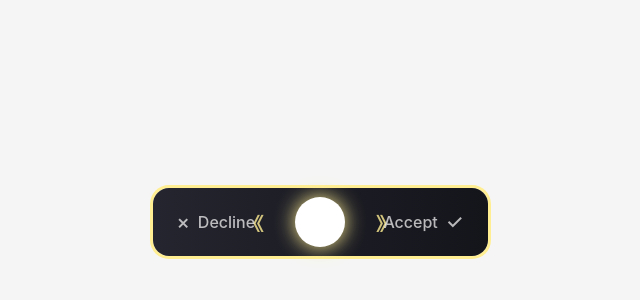
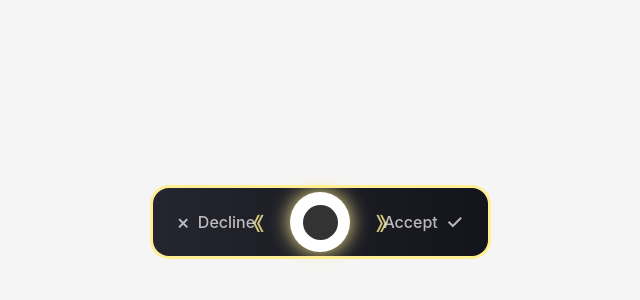
Before and after one commit to Walter254/rebet-slider-challenge, a React (Vite) app: page / in a window 1280 px wide. Shown: the part 178-478 px from the top of the page, without its empty margins (320-960 px from the left). Built offline with nearby package versions, Linux system fonts and the light colour scheme.

Commit message:
add orb center

```diff
--- a/src/components/Slider/constants.js
+++ b/src/components/Slider/constants.js
@@ -33,7 +33,7 @@ export const COLORS = {
   export const DIMENSIONS = {
     TRACK_WIDTH: 335,
     TRACK_HEIGHT: 68,
-    ORB_SIZE: 50,
+    ORB_SIZE: 60,
     BORDER_WIDTH: 3,
     BORDER_RADIUS: 16
   };
--- a/src/components/Slider/index.jsx
+++ b/src/components/Slider/index.jsx
@@ -1,5 +1,5 @@
 import React, { useState, useRef, useEffect } from 'react';
-import { SliderContainer, Track, Orb, Indicator, Arrow, Icon } from './styles';
+import { SliderContainer, Track, Orb, Indicator, Arrow, Icon, OrbCenter } from './styles';
 import { DIMENSIONS, COLORS, THRESHOLDS } from './constants';
 import { getTranslation } from '../../locales';
 
@@ -81,7 +81,9 @@ const Slider = ({ language = 'en' }) => {
           style={{
             transform: `translate(calc(-50% + ${position}px), -50%)`
           }}
-        />
+        >
+          <OrbCenter />
+        </Orb>
         <Arrow className="right">》</Arrow>
         <Indicator visible={normalizedPosition > THRESHOLDS.COLOR_TRANSITION}>
           {t.accept}
--- a/src/components/Slider/styles.js
+++ b/src/components/Slider/styles.js
@@ -49,6 +49,9 @@ export const Orb = styled.div`
   cursor: grab;
   transform: translate(-50%, -50%);
   z-index: 2;
+  display: flex;           // for centering the inner circle
+  justify-content: center; // for centering the inner circle
+  align-items: center;     // for centering the inner circle
   box-shadow: ${props => {
     if (props.position < 0) {
       return `0 0 20px ${COLORS.DECLINE.BORDER.DARK}`;
@@ -61,12 +64,21 @@ export const Orb = styled.div`
   transition: ${props =>
     props.isDragging
       ? 'none'
-      : 'transform 600ms cubic-bezier(0.25, 0.8, 0.25, 1.3)' // Bouncy spring effect when released
+      : 'transform 600ms cubic-bezier(0.25, 0.8, 0.25, 1.3)'
   };
 
   &:active {
     cursor: grabbing;
   }
+`;
+
+export const OrbCenter = styled.div`
+  width: 35px;  // Size of the inner circle
+  height: 35px; // Size of the inner circle
+  background-color: rgba(0, 0, 0, 0.8); // Slightly transparent black
+  border-radius: 50%;
+  position: relative;
+  z-index: 3;
 `;
 
 export const Arrow = styled.span`
```
